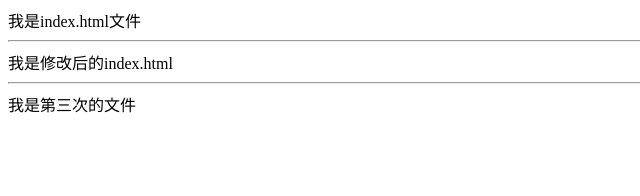
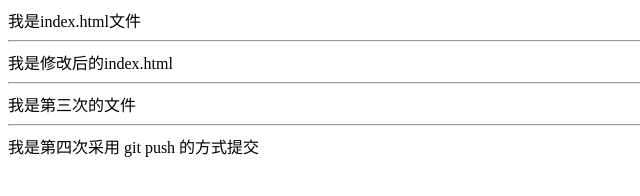
Before and after one commit to downey-yao/git_demo, a plain HTML site: page index.html in a window 1280 px wide. Shown: the whole page, without its empty margins (0-640 px from the left). Drawn offline with Linux system fonts and the light colour scheme.

Commit message:
程序员A第四次提交

```diff
--- a/index.html
+++ b/index.html
@@ -12,6 +12,7 @@
     我是index.html文件
     <hr> 我是修改后的index.html
     <hr> 我是第三次的文件
+    <hr> 我是第四次采用 git push 的方式提交
 </body>
 
 </html>
```
